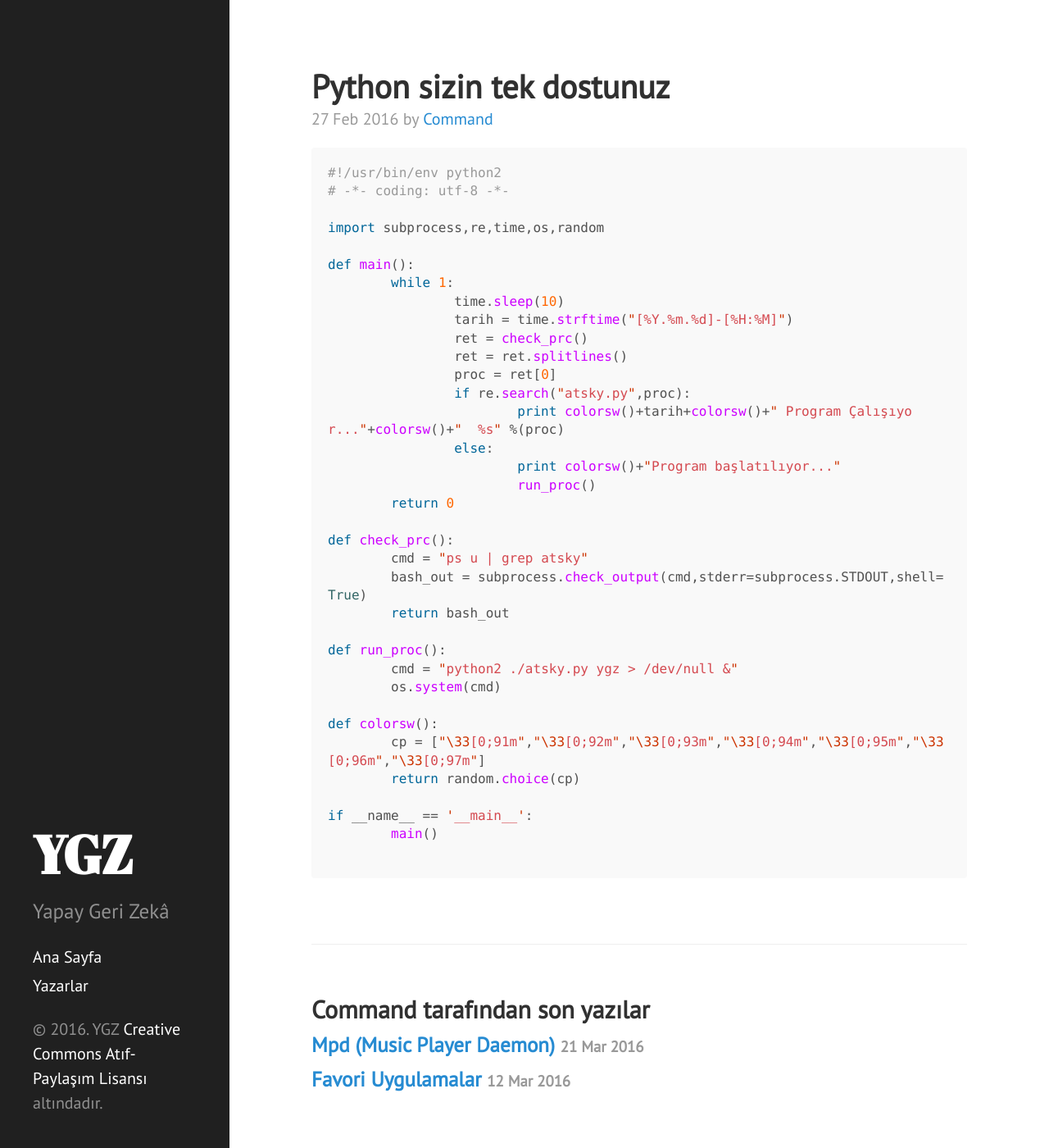
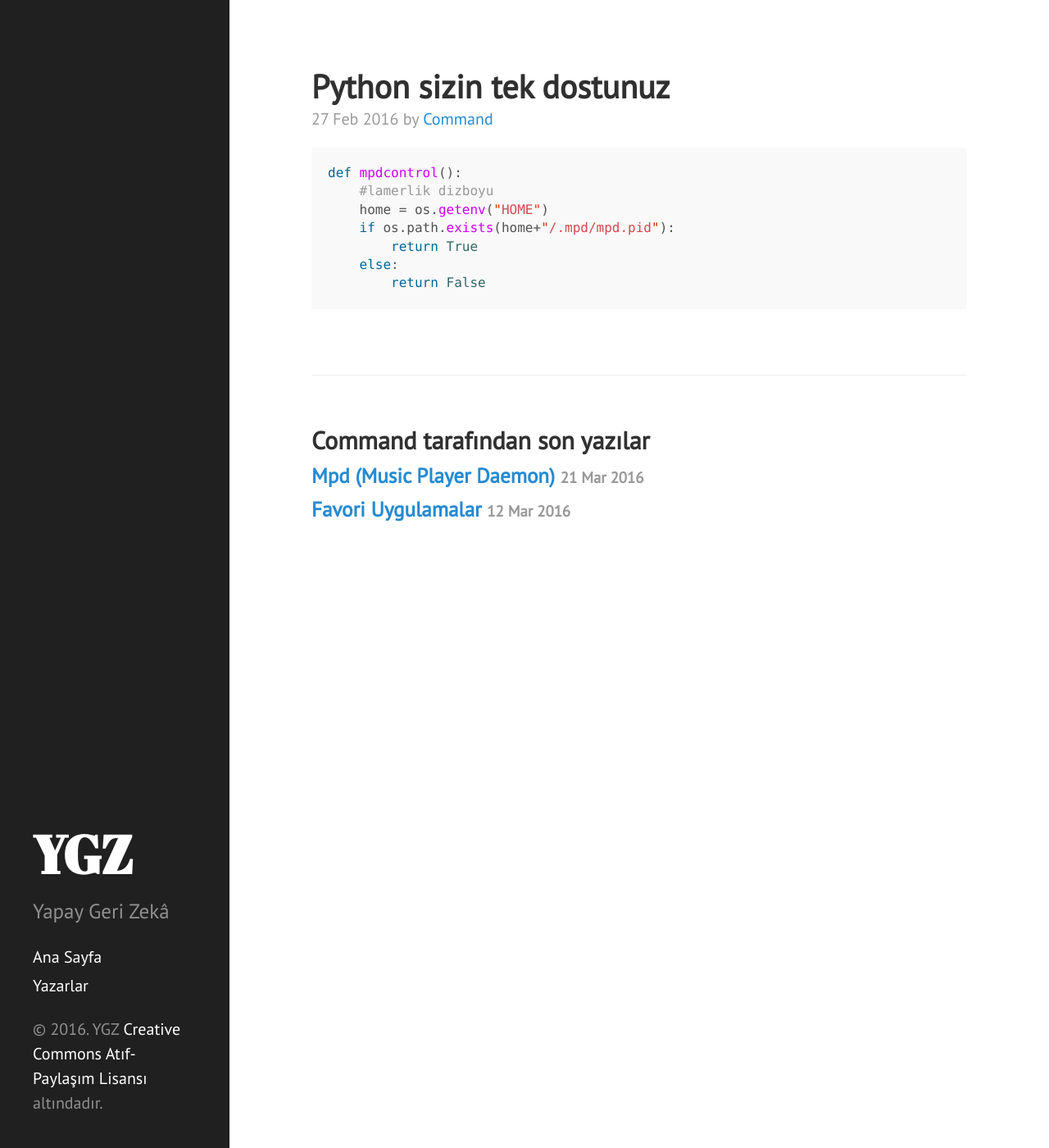
Before and after one commit to yapaygerizeka/yapaygerizeka.github.io, a Jekyll site: the page built from _posts/command/2016-02-27-yeni-command.md, in a window 1280 px wide and 1400 px high. Shown: the whole window at 82% size. Built offline with Jekyll 4.4.1, drawn with Linux system fonts in a browser that asks for light colours; nearby versions of some CDN libraries.

Commit message:
Update 2016-02-27-yeni-command.md
son

````diff
--- a/_posts/command/2016-02-27-yeni-command.md
+++ b/_posts/command/2016-02-27-yeni-command.md
@@ -6,39 +6,11 @@ author: Command
 ---
 
 ```python
-#!/usr/bin/env python2
-# -*- coding: utf-8 -*-
-
-import subprocess,re,time,os,random
-
-def main():
-	while 1:
-		time.sleep(10)
-		tarih = time.strftime("[%Y.%m.%d]-[%H:%M]")
-		ret = check_prc()
-		ret = ret.splitlines()
-		proc = ret[0]
-		if re.search("atsky.py",proc):
-			print colorsw()+tarih+colorsw()+" Program Çalışıyor..."+colorsw()+"  %s" %(proc)
-		else:
-			print colorsw()+"Program başlatılıyor..."
-			run_proc()
-	return 0
-
-def check_prc():
-	cmd = "ps u | grep atsky"
-	bash_out = subprocess.check_output(cmd,stderr=subprocess.STDOUT,shell=True)
-	return bash_out
-
-def run_proc():
-	cmd = "python2 ./atsky.py ygz > /dev/null &"
-	os.system(cmd)
-
-def colorsw():
-	cp = ["\33[0;91m","\33[0;92m","\33[0;93m","\33[0;94m","\33[0;95m","\33[0;96m","\33[0;97m"]
-	return random.choice(cp)
-
-if __name__ == '__main__':
-	main()
-
+def mpdcontrol():
+    #lamerlik dizboyu
+    home = os.getenv("HOME")
+    if os.path.exists(home+"/.mpd/mpd.pid"):
+        return True
+    else:
+        return False
 ```
````
